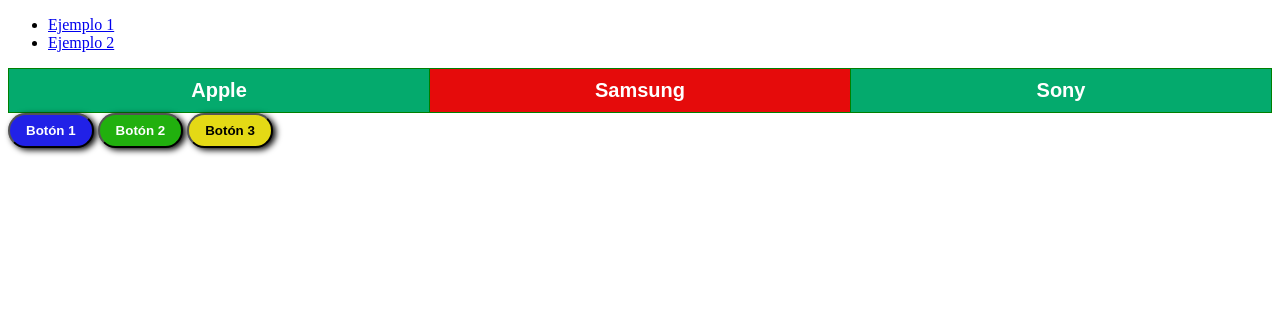
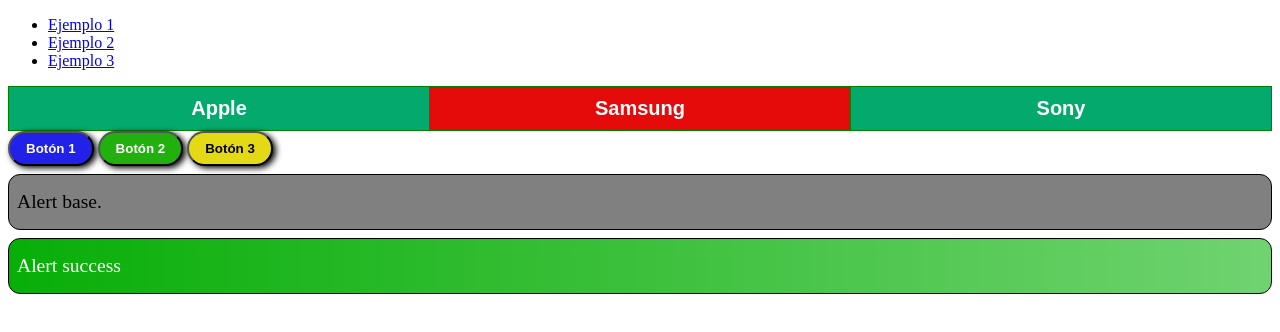
Before and after one commit to NelsonRamirezC/m3-l2-ejemplo-bem, a website: page index.html in a window 1280 px wide. Drawn offline with Linux system fonts and the light colour scheme.

Commit message:
Se agrega un nuevo bloque de estilos para _alerts.scss

```diff
--- a/index.html
+++ b/index.html
@@ -19,6 +19,9 @@
             <li>
                 <a href="#ejemplo2">Ejemplo 2</a>
             </li>
+            <li>
+                <a href="#ejemplo3">Ejemplo 3</a>
+            </li>
         </ul>
     </nav>
 
@@ -37,6 +40,15 @@
             <button class="btn btn--primary">Botón 1</button>
             <button class="btn btn--success">Botón 2</button>
             <button class="btn btn--warning">Botón 3</button>
+        </section>
+
+        <section id="ejemplo3">
+            <div class="alert">
+                Alert base.
+            </div>
+            <div class="alert alert--success">
+                Alert success
+            </div>
 
         </section>
     </main>
--- /dev/null
+++ b/scss/blocks/_alerts.scss
@@ -0,0 +1,16 @@
+@use './variables' as v;
+
+.alert {
+    padding: 1rem 0.5rem;
+    background-color: grey;
+    margin: 0.5rem 0;
+    border: 1px solid black;
+    border-radius: 12px;
+    font-size: 1.225rem;
+    font-weight: 500;
+
+    &--success{
+        color:white;
+        background: linear-gradient(to right, v.$success, v.$success-soft);
+    }
+}
--- /dev/null
+++ b/scss/blocks/_variables.scss
@@ -0,0 +1,7 @@
+$primary: blue;
+$secondary: grey;
+$success: rgb(8, 174, 8);
+$success-soft: rgb(112 211 112);
+$warning: yellow;
+$danger: red;
+$info: skyblue;
--- a/scss/main.scss
+++ b/scss/main.scss
@@ -1,3 +1,7 @@
+@use 'blocks/variables';
+
 @use 'blocks/btn_group';
 
 @use 'blocks/buttons';
+
+@use 'blocks/alerts';
```
Also changed, not shown: assets/css/main.css, 1 other file.
